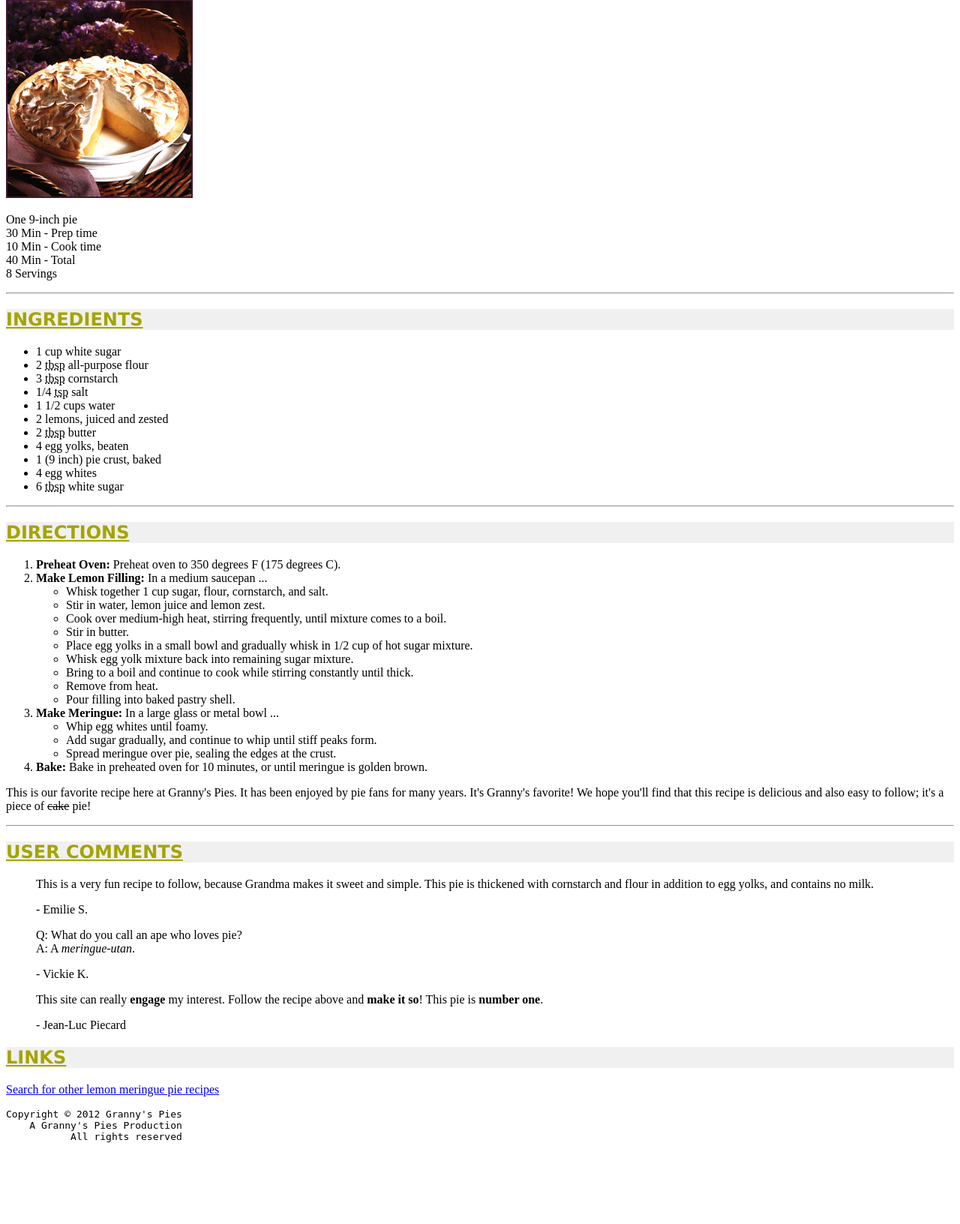
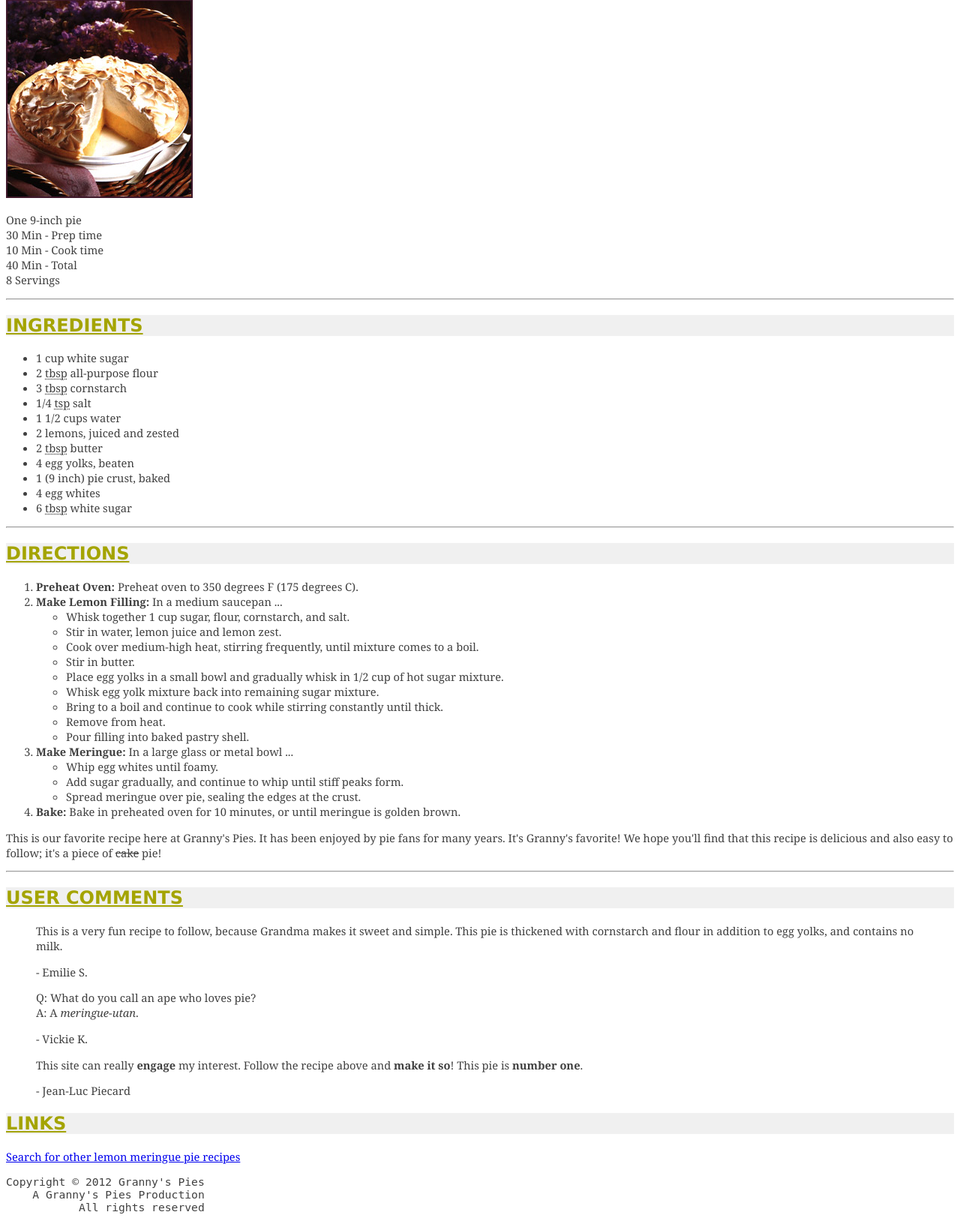
Before and after one commit to rohithredd94/WPL-PW-1, a PHP site: page /pie.html in a window 1280 px wide. Shown: the part 74-1706 px from the top of the page at 75% size. Before the commit the page ends 1597 px from the top, so only its background shows below. Run offline with PHP 8.4, Linux system fonts and the light colour scheme.

Commit message:
Added body styles

```diff
--- a/recipe.css
+++ b/recipe.css
@@ -11,4 +11,11 @@ h1{
 h2{
 	text-align: left;
 	font-size: 18pt;
+	font-weight: bold;
 }
+body{
+	background-color: white;
+	color: #404040;
+	font-size: 11pt;
+	font-family: Georgia, Garamond, "sans-serif";
+}
```
